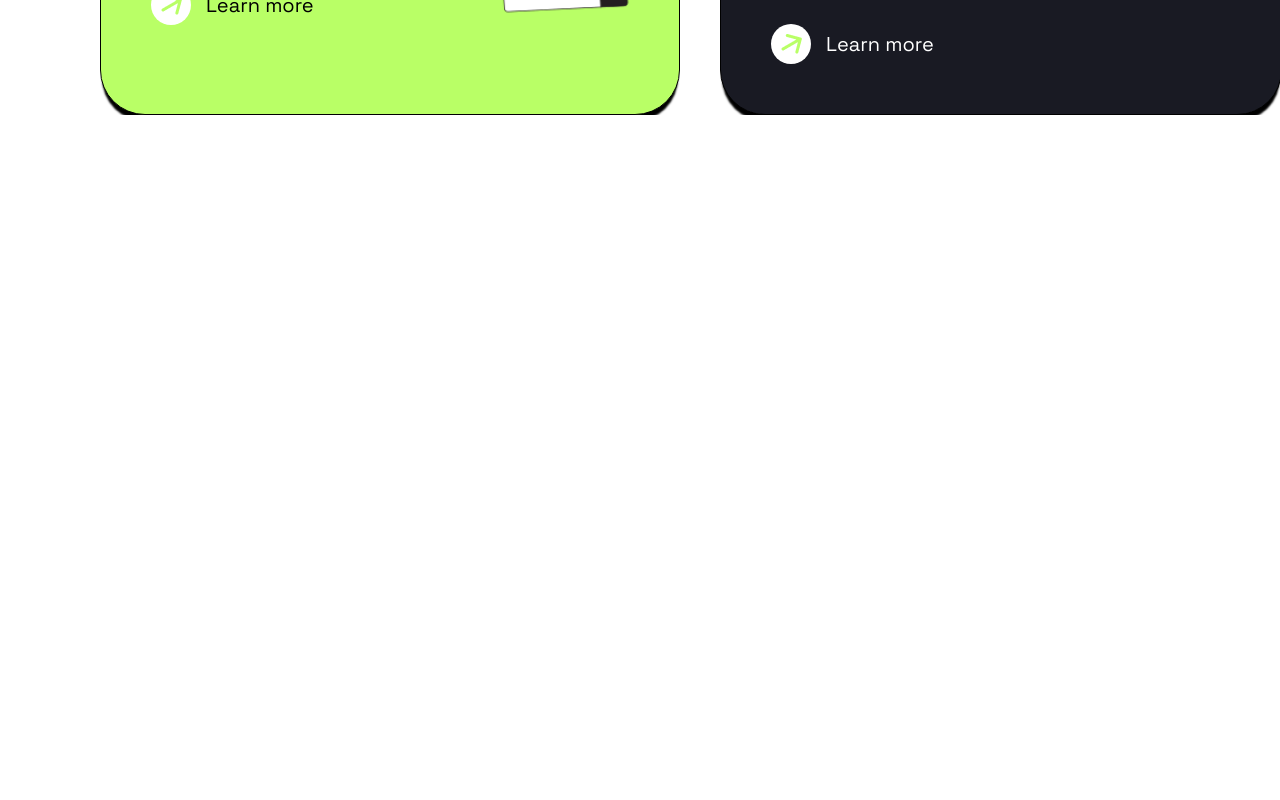
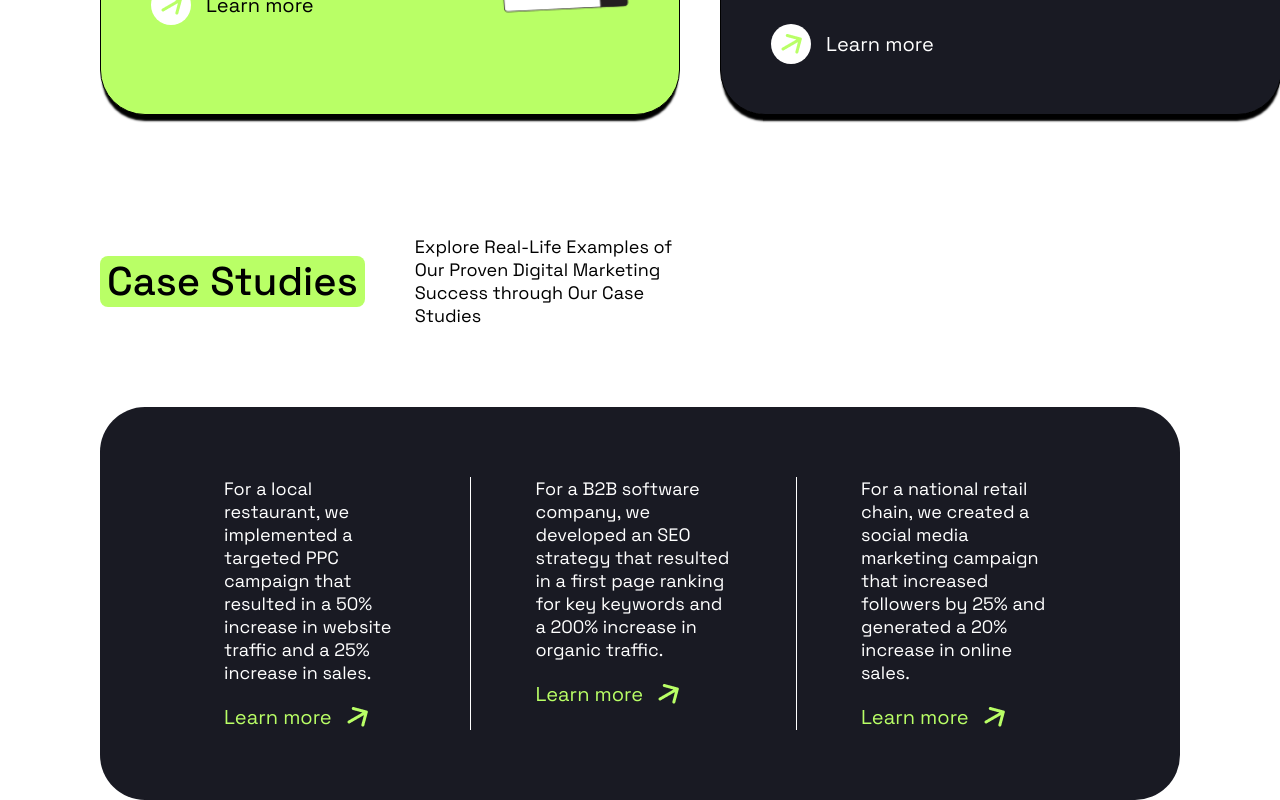
Before and after one commit to olehhasii/landings-collection, a React (Vite) app: page / in a window 1280 px wide. Shown: the part 2176-2976 px from the top of the page. Before the commit the page ends 2291 px from the top, so only its background shows below. Built offline with nearby package versions, Linux system fonts and the light colour scheme; a web font is replaced by a local one.

Commit message:
positivus: added case studies section

```diff
--- /dev/null
+++ b/src/components/Positivus/CaseStudies.jsx
@@ -0,0 +1,48 @@
+import SectionHeading from "./SectionHeading";
+import styles from "./PositivusStyle.module.scss";
+import arrow from "../../assets/Positivus/Arrow.png";
+
+const CaseStudies = () => {
+  return (
+    <section className={styles.studies}>
+      <SectionHeading
+        heading="Case Studies"
+        text="Explore Real-Life Examples of Our Proven Digital Marketing Success through Our Case Studies"
+      />
+      <div className={styles.studies_wrapper}>
+        <div className={styles.studies_item}>
+          <p>
+            For a local restaurant, we implemented a targeted PPC campaign that resulted in a 50% increase in website
+            traffic and a 25% increase in sales.
+          </p>
+          <a href="#">
+            <span>Learn more</span>
+            <img src={arrow} alt="arrow" />
+          </a>
+        </div>
+        <div className={styles.studies_item}>
+          <p>
+            For a B2B software company, we developed an SEO strategy that resulted in a first page ranking for key
+            keywords and a 200% increase in organic traffic.
+          </p>
+          <a href="#">
+            <span>Learn more</span>
+            <img src={arrow} alt="arrow" />
+          </a>
+        </div>
+        <div className={styles.studies_item}>
+          <p>
+            For a national retail chain, we created a social media marketing campaign that increased followers by 25%
+            and generated a 20% increase in online sales.
+          </p>
+          <a href="#">
+            <span>Learn more</span>
+            <img src={arrow} alt="arrow" />
+          </a>
+        </div>
+      </div>
+    </section>
+  );
+};
+
+export default CaseStudies;
--- a/src/components/Positivus/PositivusStyle.module.scss
+++ b/src/components/Positivus/PositivusStyle.module.scss
@@ -151,3 +151,39 @@
     }
   }
 }
+
+.studies {
+  padding: 0 toRem(100) 0 toRem(100);
+
+  &_wrapper {
+    margin-top: toRem(80);
+    background-color: $color-primary-black;
+    border-radius: 45px;
+    padding: toRem(70) toRem(60);
+    display: flex;
+    justify-content: space-between;
+  }
+
+  &_item {
+    border-right: 1px solid white;
+    padding-right: toRem(64);
+    padding-left: toRem(64);
+
+    p {
+      @include typography(p, #ffffff);
+    }
+
+    a {
+      margin-top: toRem(20);
+      display: flex;
+      align-items: center;
+      gap: toRem(15);
+      text-decoration: none;
+      @include typography(regular, $color-primary-green);
+    }
+  }
+
+  &_item:last-child {
+    border-right: none;
+  }
+}
--- a/src/landings/Positivus.jsx
+++ b/src/landings/Positivus.jsx
@@ -1,3 +1,4 @@
+import CaseStudies from "../components/Positivus/CaseStudies";
 import Header from "../components/Positivus/Header";
 import HeroSection from "../components/Positivus/HeroSection";
 import Services from "../components/Positivus/Services";
@@ -8,6 +9,7 @@ const Positivus = () => {
       <Header />
       <HeroSection />
       <Services />
+      <CaseStudies />
     </>
   );
 };
```
